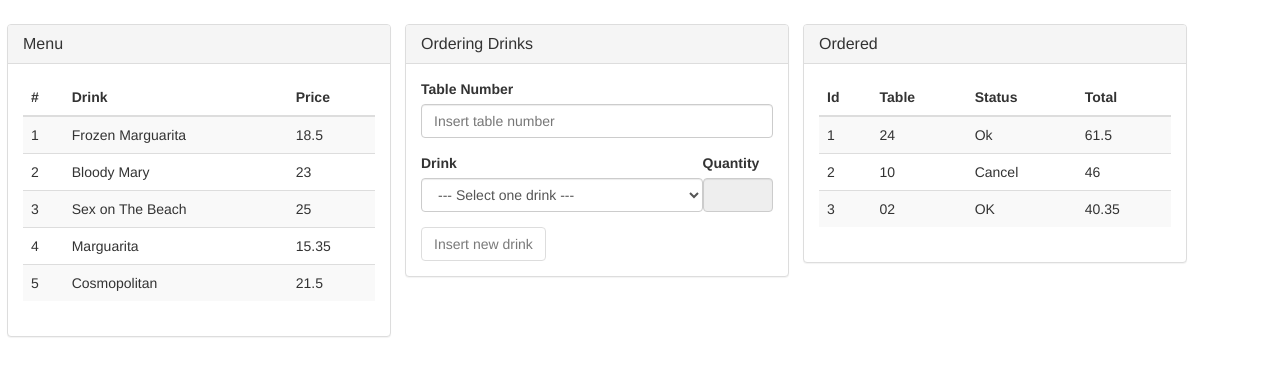
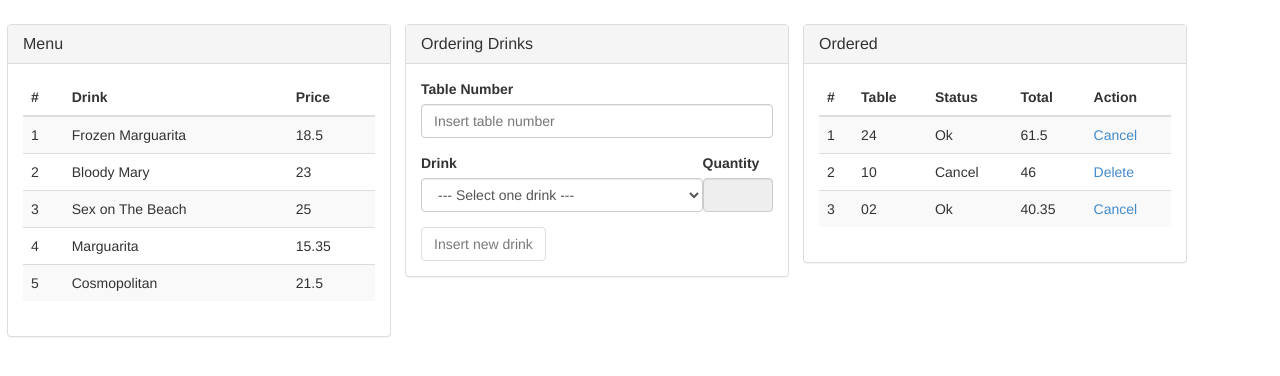
Before and after one commit to dricazenck/study-angularjs, a plain HTML site: page index.html in a window 1280 px wide. Shown: the part 86-462 px from the top of the page. Drawn offline with Linux system fonts and the light colour scheme.

Commit message:
add cancel and delete order
validation in the panel the list of orders

```diff
--- a/index.html
+++ b/index.html
@@ -85,23 +85,28 @@
                 </div>
             </div>
 
-            <div class="panel panel-default category" ng-if="orderCtrl.orders">
+            <div class="panel panel-default category" ng-if="orderCtrl.orders.length > 0">
                 <div class="panel-heading">
                     <h3 class="panel-title">Ordered</h3>
                 </div>
                 <div class="panel-body">
 	                <table class="table table-striped table-hover">
 	                    <thead>
-	                        <th>Id</th>
+	                        <th>#</th>
 	                        <th>Table</th>
 	                        <th>Status</th>
 	                        <th>Total</th>
+                            <th>Action</th>
 	                    </thead>
 	                    <tr ng-repeat="order in orderCtrl.orders">
 	                        <td>{{order.id}}</td>
 	                        <td>{{order.table}}</td>
 	                        <td>{{order.status}}</td>
 	                        <td>{{order.total}}</td>
+                            <td>
+                                <a href="#" ng-show="order.status == 'Ok'" ng-click="orderCtrl.cancelOrder(order)">Cancel</a>
+                                <a href="#" ng-show="order.status != 'Ok'" ng-click="orderCtrl.deleteOrder(order)">Delete</a>
+                            </td>
 	                    </tr>
 	                </table>
                 </div>
--- a/js/app.js
+++ b/js/app.js
@@ -19,7 +19,7 @@
 		this.orders = [
 			createOrder(1, "24", [createItems(this.products[0],1), createItems(this.products[4],2)], 'Ok'),
 			createOrder(2, "10", [createItems(this.products[1],2)], 'Cancel'),
-			createOrder(3, "02", [createItems(this.products[2], 1), createItems(this.products[3], 1)],'OK')
+			createOrder(3, "02", [createItems(this.products[2], 1), createItems(this.products[3], 1)],'Ok')
 		];
 
 		this.addItem = function(item) {
@@ -44,11 +44,17 @@
 			delete order.table;
 		};
 
+		this.cancelOrder = function(order) {
+			order.status = 'Cancel';
+		};
+
+		this.deleteOrder = function(order) {
+			this.orders.splice(order, 1);
+		};
+
 		this.isDisabled = function (item, order) {
-
 			return (!order.table || order.table.length == 0
 				|| !item || !item.product || !item.quantity);
-
 		};
 	});
 
```
